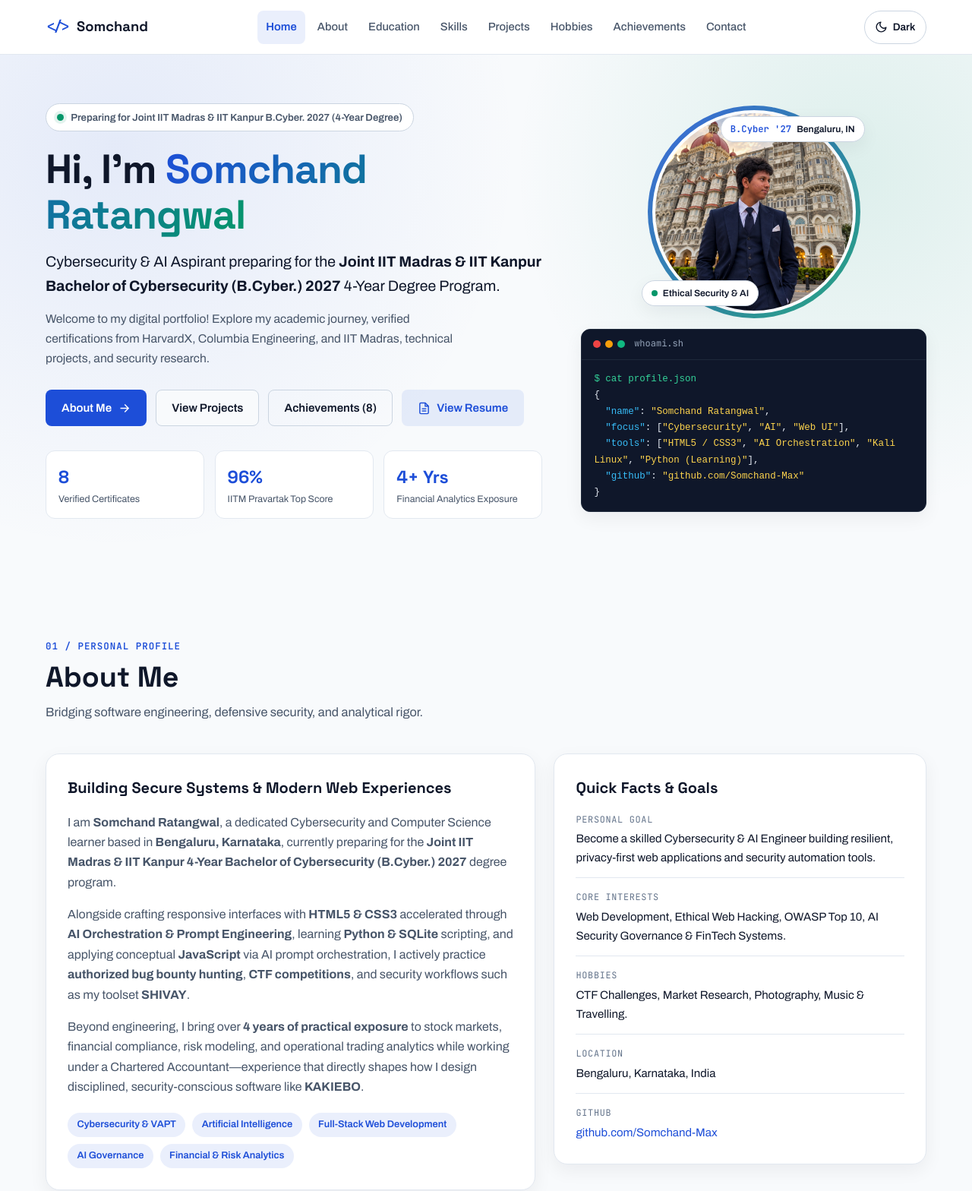
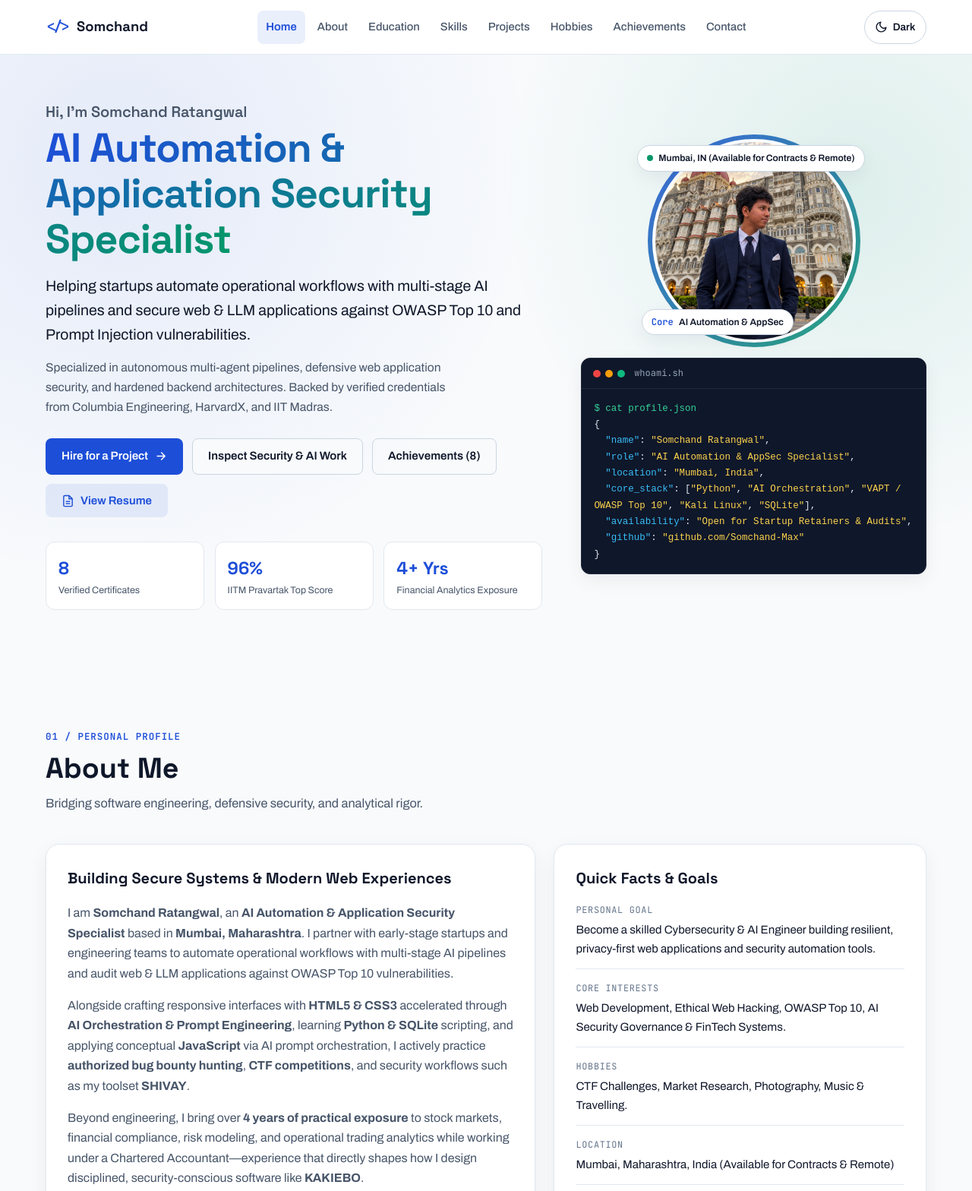
Before and after one commit to Somchand-Max/Portfolio_Somchand_max, a plain HTML site: page index.html in a window 1280 px wide. Shown: the top 1568 px of the page at 76% size. Drawn offline with Linux system fonts and the light colour scheme; no server answers.

Commit message:
Reposition Hero Section & whoami terminal as AI Automation & AppSec Specialist

```diff
--- a/css/styles.css
+++ b/css/styles.css
@@ -516,6 +516,15 @@ textarea {
   line-height: 1.12;
   letter-spacing: -0.02em;
   margin-bottom: 1rem;
+}
+
+.hero-greeting-sub {
+  display: block;
+  font-size: clamp(1.05rem, 1.8vw, 1.25rem);
+  font-weight: 600;
+  color: var(--text-secondary);
+  margin-bottom: 0.4rem;
+  letter-spacing: -0.01em;
 }
 
 .gradient-text {
@@ -1893,6 +1902,12 @@ textarea {
     height: 176px;
   }
 
+  .floating-pill {
+    font-size: 0.68rem;
+    padding: 0.28rem 0.55rem;
+    max-width: calc(100vw - 32px);
+  }
+
   .hero-metrics {
     grid-template-columns: 1fr;
   }
--- a/index.html
+++ b/index.html
@@ -3,8 +3,8 @@
 <head>
   <meta charset="UTF-8">
   <meta name="viewport" content="width=device-width, initial-scale=1.0">
-  <meta name="description" content="Personal Portfolio Website of Somchand Ratangwal — Cybersecurity & AI Enthusiast preparing for the Joint IIT Madras & IIT Kanpur 4-Year Bachelor of Cybersecurity (B.Cyber.) 2027 program.">
-  <title>Somchand Ratangwal | Cybersecurity &amp; AI Portfolio</title>
+  <meta name="description" content="Somchand Ratangwal — AI Automation &amp; Application Security Specialist based in Mumbai. Helping startups automate operational workflows with multi-stage AI pipelines and secure web &amp; LLM applications.">
+  <title>Somchand Ratangwal | AI Automation &amp; Application Security Specialist</title>
 
   <!-- Google Fonts (with graceful system fallbacks) -->
   <link rel="preconnect" href="https://fonts.googleapis.com">
@@ -81,33 +81,26 @@
     <section id="home" class="hero-section">
       <div class="container hero-grid">
         <div class="hero-content">
-          <div class="hero-badge">
-            <span class="status-dot" aria-hidden="true"></span>
-            <span>Preparing for Joint IIT Madras &amp; IIT Kanpur B.Cyber. 2027 (4-Year Degree)</span>
-          </div>
-
           <h1 class="hero-title">
-            Hi, I&apos;m <span class="gradient-text">Somchand Ratangwal</span>
+            <span class="hero-greeting-sub">Hi, I&apos;m Somchand Ratangwal</span>
+            <span class="gradient-text">AI Automation &amp; Application Security Specialist</span>
           </h1>
 
           <p class="hero-subtitle">
-            Cybersecurity &amp; AI Aspirant preparing for the
-            <strong>Joint IIT Madras &amp; IIT Kanpur Bachelor of Cybersecurity (B.Cyber.) 2027</strong>
-            4-Year Degree Program.
+            Helping startups automate operational workflows with multi-stage AI pipelines and secure web &amp; LLM applications against OWASP Top 10 and Prompt Injection vulnerabilities.
           </p>
 
           <p class="hero-welcome">
-            Welcome to my digital portfolio! Explore my academic journey, verified certifications from
-            HarvardX, Columbia Engineering, and IIT Madras, technical projects, and security research.
+            Specialized in autonomous multi-agent pipelines, defensive web application security, and hardened backend architectures. Backed by verified credentials from Columbia Engineering, HarvardX, and IIT Madras.
           </p>
 
           <div class="hero-cta-group">
-            <a href="#about" class="btn btn-primary">
-              <span>About Me</span>
+            <a href="#contact" class="btn btn-primary">
+              <span>Hire for a Project</span>
               <svg viewBox="0 0 24 24" fill="none" stroke="currentColor" stroke-width="2" aria-hidden="true"><path d="M5 12h14M13 5l7 7-7 7"/></svg>
             </a>
             <a href="#projects" class="btn btn-secondary">
-              <span>View Projects</span>
+              <span>Inspect Security &amp; AI Work</span>
             </a>
             <a href="#achievements" class="btn btn-outline">
               <span>Achievements (8)</span>
@@ -145,12 +138,12 @@
               height="800"
             >
             <div class="floating-pill pill-top">
-              <span class="mono-tag">B.Cyber &apos;27</span>
-              <span>Bengaluru, IN</span>
+              <span class="shield-dot" aria-hidden="true"></span>
+              <span>Mumbai, IN (Available for Contracts &amp; Remote)</span>
             </div>
             <div class="floating-pill pill-bottom">
-              <span class="shield-dot" aria-hidden="true"></span>
-              <span>Ethical Security &amp; AI</span>
+              <span class="mono-tag">Core</span>
+              <span>AI Automation &amp; AppSec</span>
             </div>
           </div>
 
@@ -163,10 +156,12 @@
             </div>
             <pre class="terminal-body"><code><span class="t-cmd">$ cat profile.json</span>
 {
-  <span class="t-key">"name"</span>: <span class="t-str">"Somchand Ratangwal"</span>,
-  <span class="t-key">"focus"</span>: [<span class="t-str">"Cybersecurity"</span>, <span class="t-str">"AI"</span>, <span class="t-str">"Web UI"</span>],
-  <span class="t-key">"tools"</span>: [<span class="t-str">"HTML5 / CSS3"</span>, <span class="t-str">"AI Orchestration"</span>, <span class="t-str">"Kali Linux"</span>, <span class="t-str">"Python (Learning)"</span>],
-  <span class="t-key">"github"</span>: <span class="t-str">"github.com/Somchand-Max"</span>
+  <span class="t-key">&quot;name&quot;</span>: <span class="t-str">&quot;Somchand Ratangwal&quot;</span>,
+  <span class="t-key">&quot;role&quot;</span>: <span class="t-str">&quot;AI Automation &amp; AppSec Specialist&quot;</span>,
+  <span class="t-key">&quot;location&quot;</span>: <span class="t-str">&quot;Mumbai, India&quot;</span>,
+  <span class="t-key">&quot;core_stack&quot;</span>: [<span class="t-str">&quot;Python&quot;</span>, <span class="t-str">&quot;AI Orchestration&quot;</span>, <span class="t-str">&quot;VAPT / OWASP Top 10&quot;</span>, <span class="t-str">&quot;Kali Linux&quot;</span>, <span class="t-str">&quot;SQLite&quot;</span>],
+  <span class="t-key">&quot;availability&quot;</span>: <span class="t-str">&quot;Open for Startup Retainers &amp; Audits&quot;</span>,
+  <span class="t-key">&quot;github&quot;</span>: <span class="t-str">&quot;github.com/Somchand-Max&quot;</span>
 }</code></pre>
           </div>
         </div>
@@ -188,10 +183,10 @@
           <article class="card about-story">
             <h3>Building Secure Systems &amp; Modern Web Experiences</h3>
             <p>
-              I am <strong>Somchand Ratangwal</strong>, a dedicated Cybersecurity and Computer Science
-              learner based in <strong>Bengaluru, Karnataka</strong>, currently preparing for the
-              <strong>Joint IIT Madras &amp; IIT Kanpur 4-Year Bachelor of Cybersecurity (B.Cyber.) 2027</strong>
-              degree program.
+              I am <strong>Somchand Ratangwal</strong>, an <strong>AI Automation &amp; Application Security Specialist</strong>
+              based in <strong>Mumbai, Maharashtra</strong>. I partner with early-stage startups and engineering teams to
+              automate operational workflows with multi-stage AI pipelines and audit web &amp; LLM applications against
+              OWASP Top 10 vulnerabilities.
             </p>
             <p>
               Alongside crafting responsive interfaces with <strong>HTML5 &amp; CSS3</strong> accelerated
@@ -234,7 +229,7 @@
                 </div>
                 <div class="fact-row">
                   <dt>Location</dt>
-                  <dd>Bengaluru, Karnataka, India</dd>
+                  <dd>Mumbai, Maharashtra, India (Available for Contracts &amp; Remote)</dd>
                 </div>
                 <div class="fact-row">
                   <dt>GitHub</dt>
@@ -940,7 +935,7 @@
                   </span>
                   <div class="contact-text">
                     <span class="contact-label">Location</span>
-                    <span>Bengaluru, Karnataka, India</span>
+                    <span>Mumbai, Maharashtra, India (Available for Contracts &amp; Remote)</span>
                   </div>
                 </li>
               </ul>
```
Also changed, not shown: resume.html (+2 -2 lines), 2 other files.
